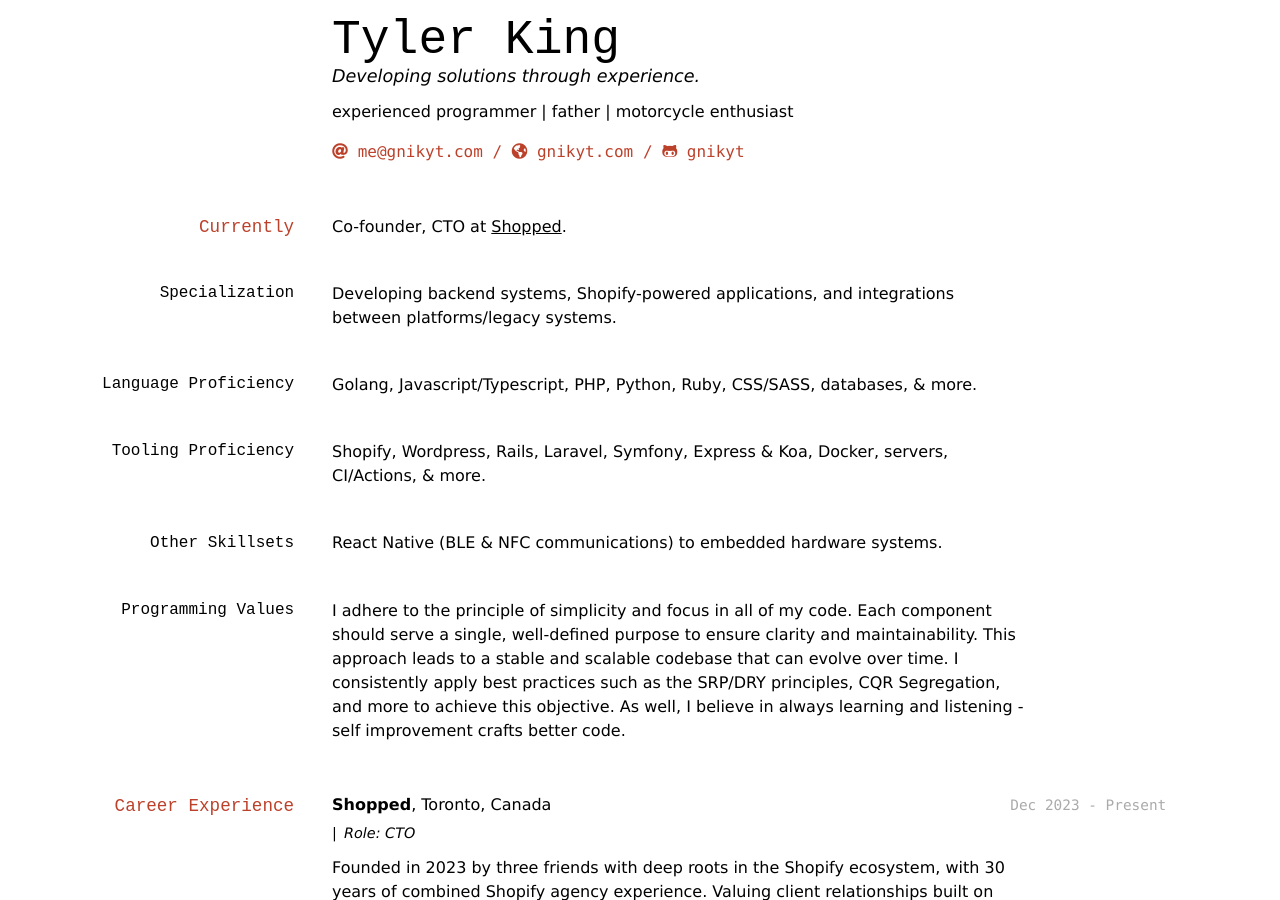
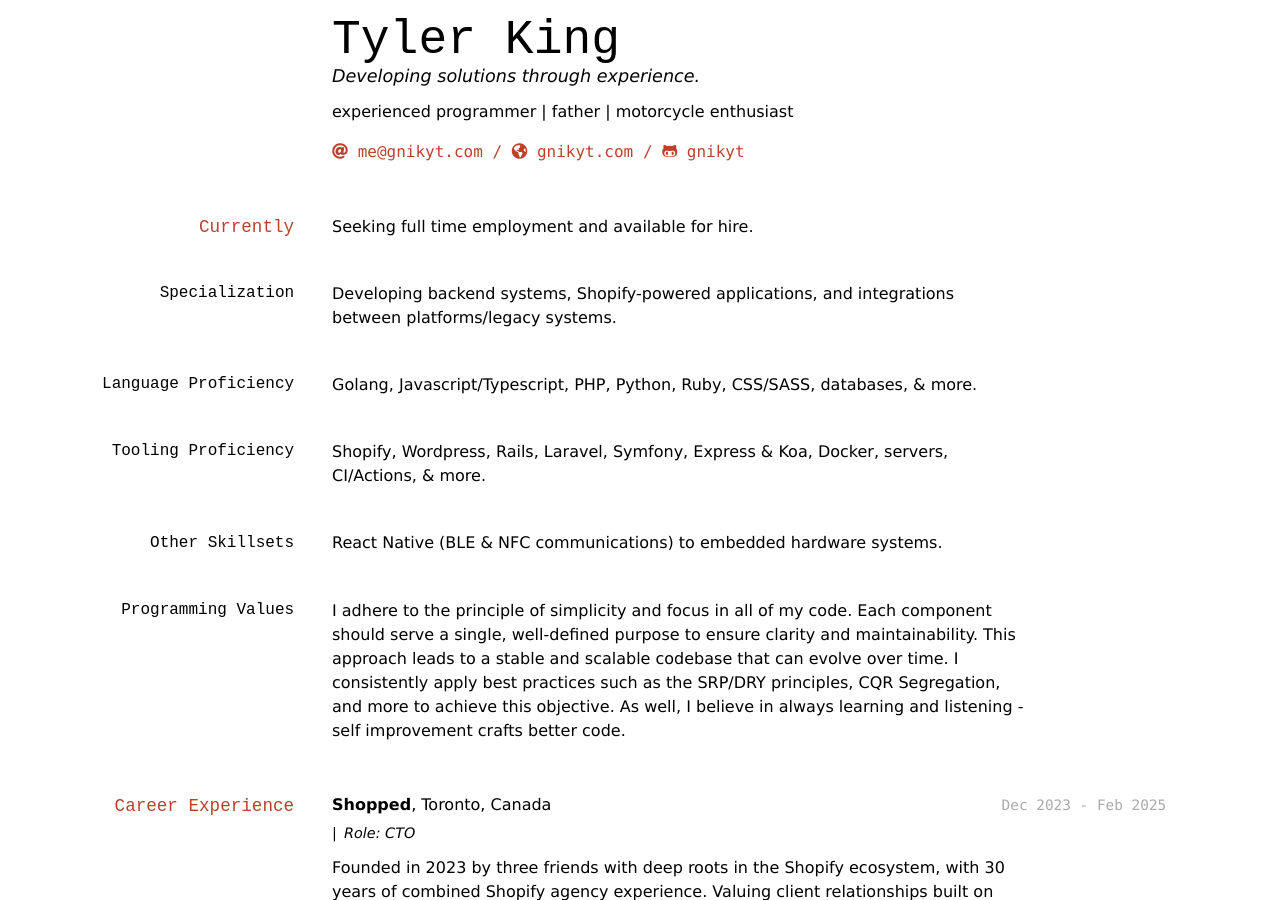
Before and after one commit to gnikyt/markdown-cv, a Jekyll site: the page built from index.md, in a window 1280 px wide and 900 px high. Built offline with Jekyll 4.4.1, drawn with Linux system fonts in a browser that asks for light colours.

Commit message:
Minor adjustments to CV

```diff
--- a/index.md
+++ b/index.md
@@ -15,7 +15,7 @@ experienced programmer \| father \| motorcycle enthusiast
 
 ## Currently
 
-Co-founder, CTO at [Shopped](https://shopped.agency/).
+Seeking full time employment and available for hire.
 
 ### Specialization
 
@@ -39,7 +39,7 @@ I adhere to the principle of simplicity and focus in all of my code. Each compon
 
 ## Career Experience
 
-`Dec 2023 - Present`
+`Dec 2023 - Feb 2025`
 **Shopped**, Toronto, Canada
 
 *Role: CTO*
```
